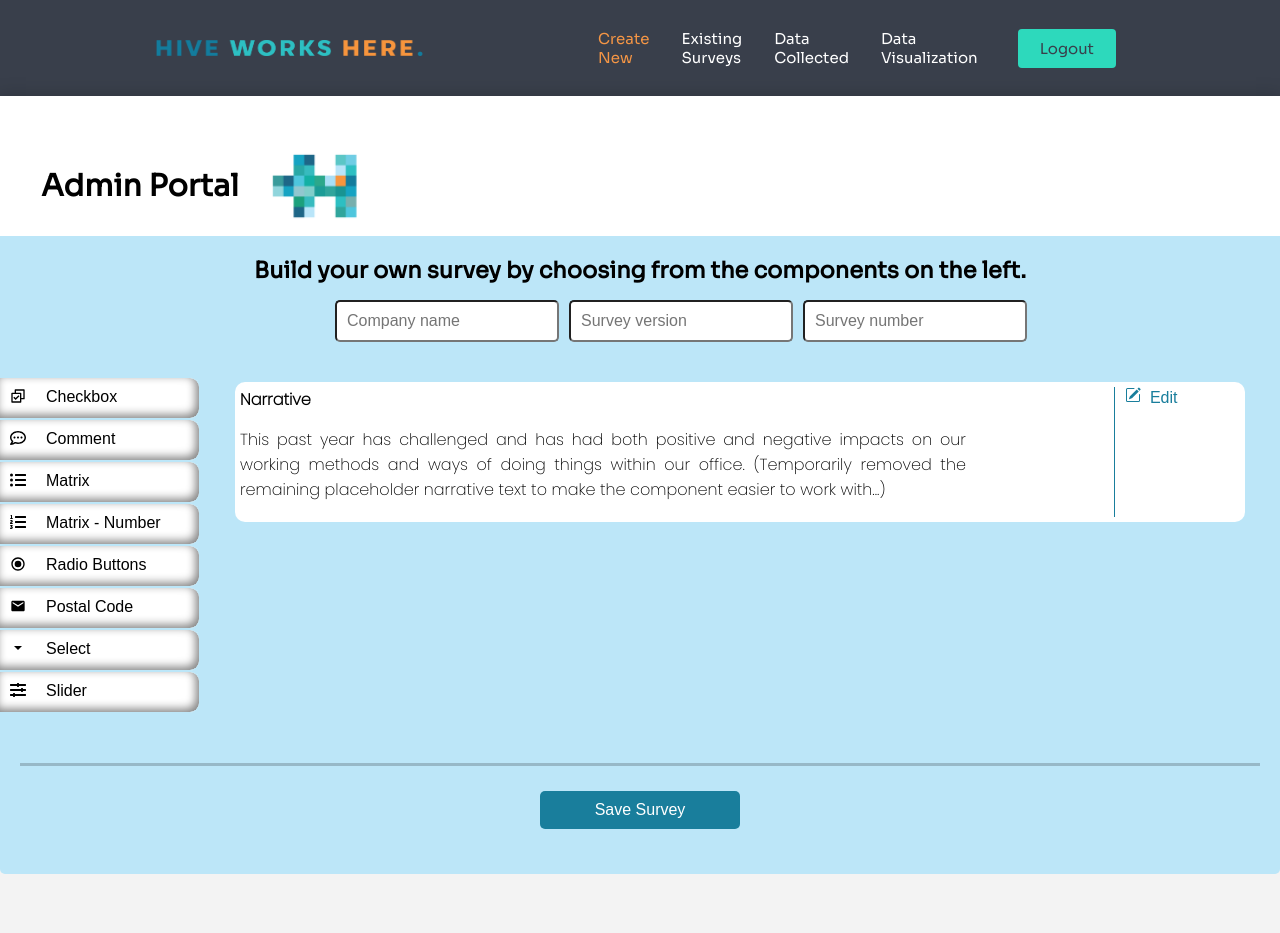
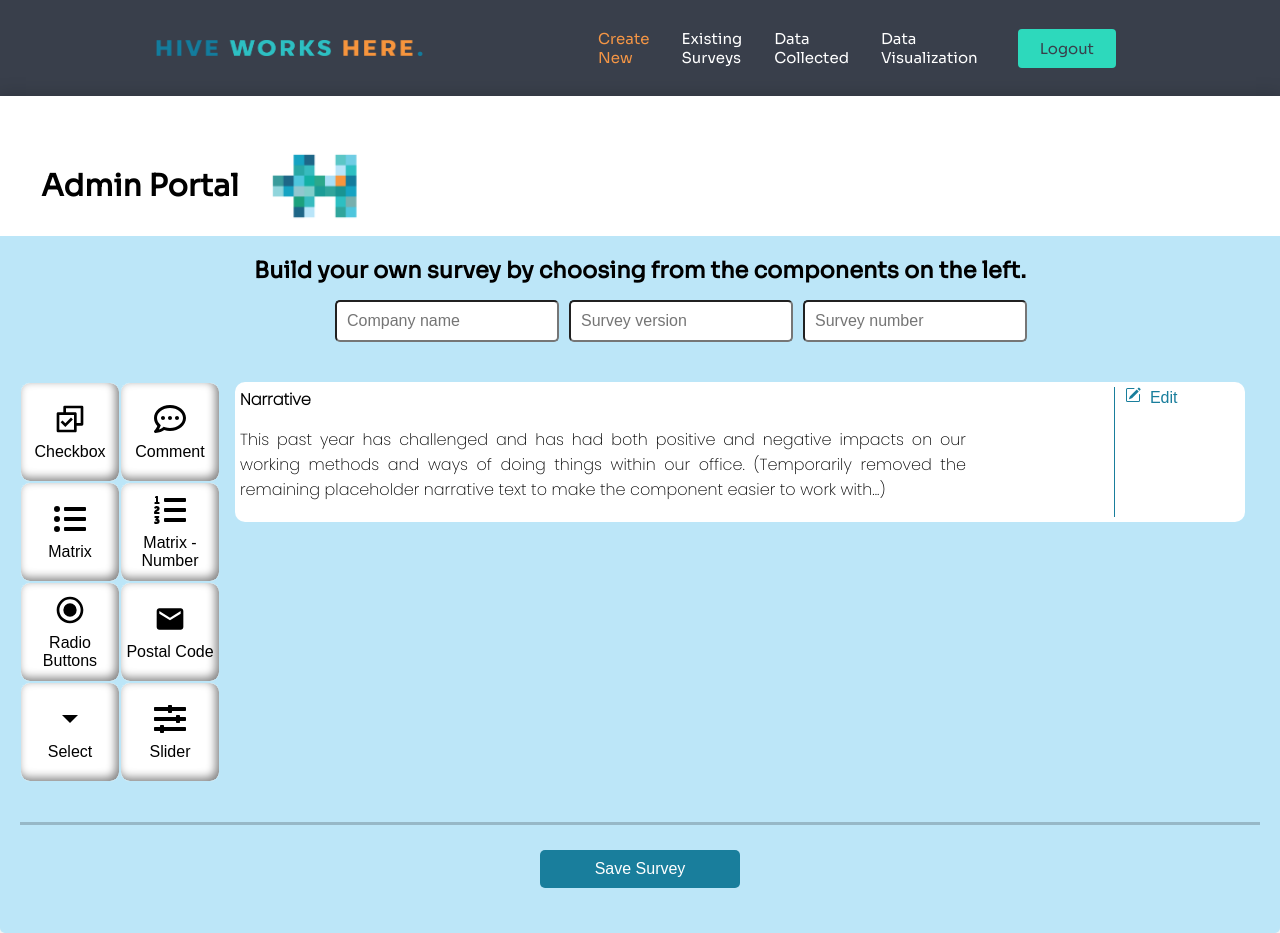
Before and after one commit to fjjes/project3-Hive, a React (Create React App) app in the folder client/: page /create-new in a window 1280 px wide. Before the commit the page ends 874 px from the top, so only its background shows below. Built offline with nearby package versions, Linux system fonts and the light colour scheme.

Commit message:
Make question component buttons square

```diff
--- a/client/src/components/pages/Admin/AdminPortal.css
+++ b/client/src/components/pages/Admin/AdminPortal.css
@@ -163,16 +163,24 @@ h2 {
 
 /* Left Sidebar */
 .survey-selection-sidebar {
-  width: 15%;
+  /* width: 15%;
   padding: 10px 20px;
   margin-left: -20px;
   position: sticky;
   top: 0;
+  height: 100%; */
+  /*** Replace the code above with the following if we want 2 rows of square buttons instead. (1 of 3) */
+  display: grid;
+  grid-template-columns: 1fr 1fr;
+  align-content: flex-start;
+  position: sticky;
+  top: 0;
   height: 100%;
+  padding-top: 15px;
 }
 
 .survey-selection-sidebar button {
-  margin: 0;
+  /* margin: 0;
   margin-left: -20px;
   border-radius: 0 10px 10px 0px;
   border: 1px #bce6f8 solid;
@@ -181,11 +189,27 @@ h2 {
   background-color: #fff;
   box-shadow: inset -3px -3px 10px grey;
   color: black;
-  display: flex;
+  display: flex; */
+  /*** Replace the code above with the following if we want 2 rows of square buttons instead. (2 of 3) */
+  margin: 0;
+  padding: 5px;
+  border-radius: 10px;
+  border: 1px #bce6f8 solid;
+  font-size: 1rem;
+  background-color: #fff;
+  box-shadow: inset -3px -3px 10px grey;
+  color: black;
+  width: 100px;
+  height: 100px;
 }
+
 .survey-selection-sidebar .icons{
-  padding-right: 20px;
-  pointer-events: none; /* When this line is removed, if we click on the icon, the button doesn't work. */
+  /* padding-right: 20px; */
+  /*** Replace the code above with the following if we want 2 rows of square buttons instead. (3 of 3) */
+  display: block;
+  font-size: 2rem;
+  /*** Keep the following line of code uncommented always. When this line is removed, if we click on the icon, the button doesn't work. */
+  pointer-events: none;
 }
 
 .survey-selection-sidebar button:hover {
```
